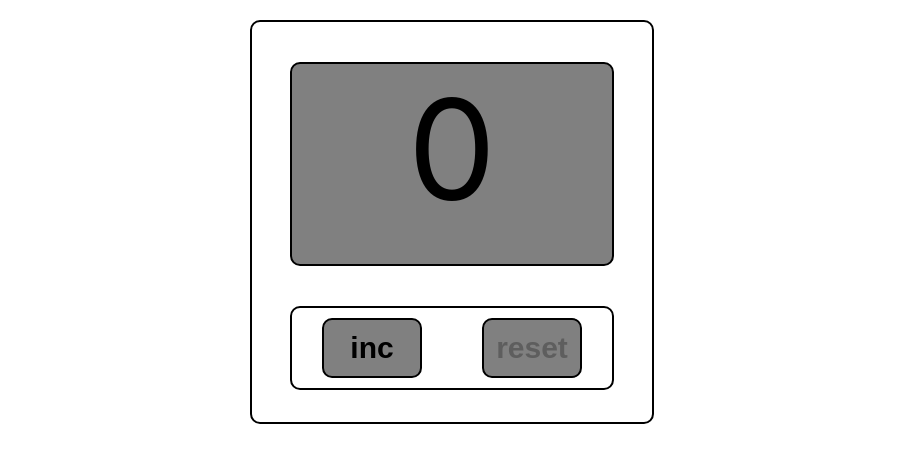
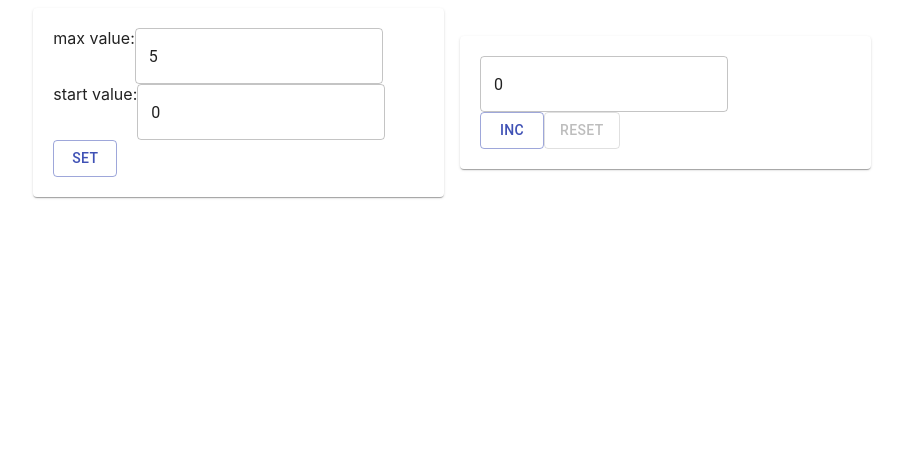
Before and after one commit to makcsholonik/counter, a React (Create React App) app: page / in a window 1280 px wide. Shown: the top 462 px of the page, without its empty margins (188-1091 px from the left). Built offline with nearby package versions, Linux system fonts and the light colour scheme.

Commit message:
everything in the App file

```diff
--- a/package.json
+++ b/package.json
@@ -3,6 +3,8 @@
   "version": "0.1.0",
   "private": true,
   "dependencies": {
+    "@material-ui/core": "^4.11.3",
+    "@material-ui/icons": "^4.11.2",
     "@testing-library/jest-dom": "^5.11.4",
     "@testing-library/react": "^11.1.0",
     "@testing-library/user-event": "^12.1.10",
@@ -39,5 +41,8 @@
       "last 1 firefox version",
       "last 1 safari version"
     ]
+  },
+  "devDependencies": {
+    "typescript-plugin-css-modules": "^3.2.0"
   }
 }
--- a/src/App.css
+++ b/src/App.css
@@ -1,7 +1,8 @@
+/*
 .count {
     height: 400px;
     width: 400px;
     border: 2px solid black;
     border-radius: 10px;
     margin: 20px auto;
-}
+}*/
--- a/src/App.tsx
+++ b/src/App.tsx
@@ -1,29 +1,99 @@
-import React, {useState} from 'react';
+import React, { ChangeEvent, useState } from 'react';
 import './App.css';
-import {Buttons} from './components/Buttons/Buttons';
-import {Display} from './components/Display/Display';
+import { Button, Grid, Paper, TextField } from "@material-ui/core";
 
 
-function App() {
-	const maxCount = 5;
-	const [count, setCount] = useState<number>(0)
+export function App () {
 
-	function incFn() {
-		if (count < maxCount) {
-			setCount(count + 1)
+	const [maxCount, setMaxCount] = useState<number> ( 5 );
+	const [startCount, setStartCount] = useState<number> ( 0 );
+
+	const [maxValue, setMaxValue] = useState<number> ( 5 );
+	const [startValue, setStartValue] = useState<number> ( 0 );
+
+	function incFn () {
+		if (startCount < maxCount) {
+			setStartCount ( startCount + 1 );
 		}
 	}
+	function resetFn () {
+		setStartCount ( startValue )
+	}
+	function newValues ( maxValue : number, startValue : number ) {
+		setMaxCount ( maxValue );
+		setStartCount ( startValue )
+	}
 
-	function resetFn() {
-		setCount(0)
+	function onChangeMaxValue ( e : ChangeEvent<HTMLInputElement> ) {
+		setMaxValue ( Number ( e.currentTarget.value ) );
+	}
+	function onChangeStartValue ( e : ChangeEvent<HTMLInputElement> ) {
+		setStartValue ( Number ( e.currentTarget.value ) );
+	}
+	function onClickSetValue () {
+		newValues ( maxValue, startValue )
 	}
 
 	return (
-		<div className="count">
-			<Display count={count}/>
-			<Buttons count={count} maxCount={maxCount} incFn={incFn} resetFn={resetFn}/>
-		</div>
-	);
+		<Grid container justify="center" spacing={ 2 } alignItems="center">
+			<Grid item xs={ 4 }>
+				<Paper style={ { padding:"20px" } }>
+					<div>
+						max value:
+						<TextField
+							error={ maxValue < 0}
+							variant="outlined"
+							type="number"
+							value={ maxValue }
+							onChange={ onChangeMaxValue }
+						/>
+					</div>
+					<div>
+						start value:
+						<TextField
+							error={ startValue < 0 }
+							variant="outlined"
+							type="number"
+							value={ startValue }
+							onChange={ onChangeStartValue }
+						/>
+					</div>
+					<Button
+						disabled={ maxValue <= startValue }
+						variant="outlined"
+						color="primary"
+						onClick={ onClickSetValue }>
+						set
+					</Button>
+				</Paper>
+			</Grid>
+			<Grid item xs={ 4 }>
+				<Paper style={ { padding:"20px" } }>
+					<Grid item>
+						<TextField
+							variant="outlined"
+							value={ startCount }
+						/>
+					</Grid>
+					<Grid item>
+						<Button
+							variant="outlined"
+							color="primary"
+							onClick={ incFn }
+							disabled={ startCount === maxCount }
+						>inc
+						</Button>
+						<Button
+							variant="outlined"
+							color="primary"
+							onClick={ resetFn }
+							disabled={ startCount === 0 }
+						>reset
+						</Button>
+					</Grid>
+			</Paper>
+		</Grid>
+</Grid>
+)
+	;
 }
-
-export default App;
--- a/src/components/Buttons/Buttons.css
+++ /dev/null
@@ -1,19 +0,0 @@
-.button {
-    height: 80px;
-    width: 320px;
-    border: 2px solid black;
-    margin: 40px auto;
-    display: flex;
-    border-radius: 10px
-}
-
-button {
-    height: 60px;
-    width: 100px;
-    border: 2px solid black;
-    border-radius: 10px;
-    background-color: grey;
-    margin: 10px auto;
-    font-size: 30px;
-    font-weight: bold;
-}
--- a/src/components/Buttons/Buttons.tsx
+++ /dev/null
@@ -1,19 +0,0 @@
-import React from "react";
-import "./Buttons.css"
-
-type ButtonPropsType = {
-	count: number
-	maxCount: number
-	incFn: () => void
-	resetFn: () => void
-}
-
-export function Buttons(props: ButtonPropsType) {
-	return (
-		<div className="button">
-			<button onClick={props.incFn} disabled={props.count === props.maxCount}>inc</button>
-			<button onClick={props.resetFn} disabled={props.count === 0}>reset</button>
-		</div>
-
-	)
-}
--- a/src/components/Display/Display.css
+++ /dev/null
@@ -1,24 +0,0 @@
-.count_score {
-    height: 200px;
-    width: 320px;
-    border: 2px solid black;
-    border-radius: 10px;
-    margin: 40px auto;
-    text-align: center;
-    vertical-align: middle;
-    font-size: 140px;
-    background-color: grey;
-}
-
-.active {
-    height: 200px;
-    width: 320px;
-    border: 2px solid black;
-    border-radius: 10px;
-    margin: 40px auto;
-    text-align: center;
-    vertical-align: middle;
-    font-size: 140px;
-    background-color: grey;
-    color: red;
-}
--- a/src/components/Display/Display.tsx
+++ /dev/null
@@ -1,14 +0,0 @@
-import React from "react";
-import "./Display.css"
-
-type DisplayPropsType = {
-	count: any
-}
-
-export function Display(props: DisplayPropsType) {
-	return (
-		<div className={props.count === 5 ? "active" : "count_score"}>
-			{props.count}
-		</div>
-	)
-}
--- a/src/index.tsx
+++ b/src/index.tsx
@@ -1,7 +1,7 @@
 import React from 'react';
 import ReactDOM from 'react-dom';
 import './index.css';
-import App from './App';
+import { App } from './App';
 import reportWebVitals from './reportWebVitals';
 
 ReactDOM.render(
```
Also changed, not shown: 1 other file (tests, documents, lock files or other folders).
